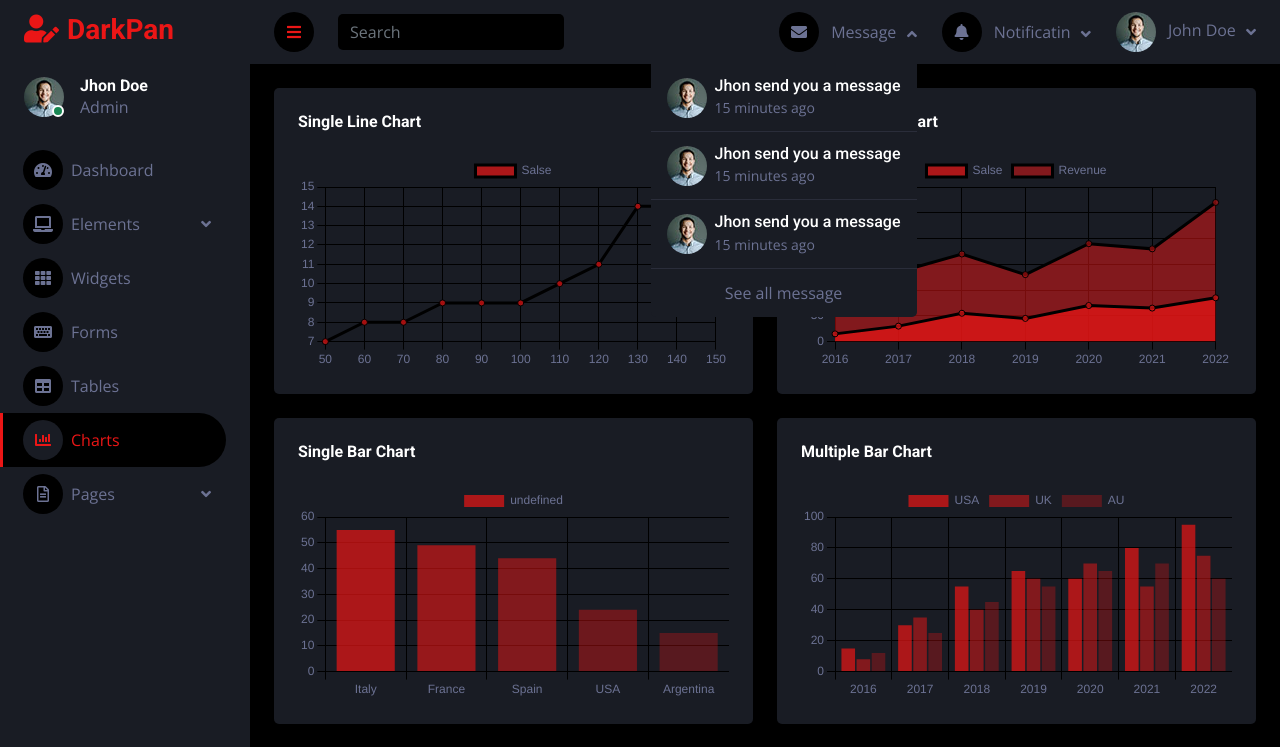
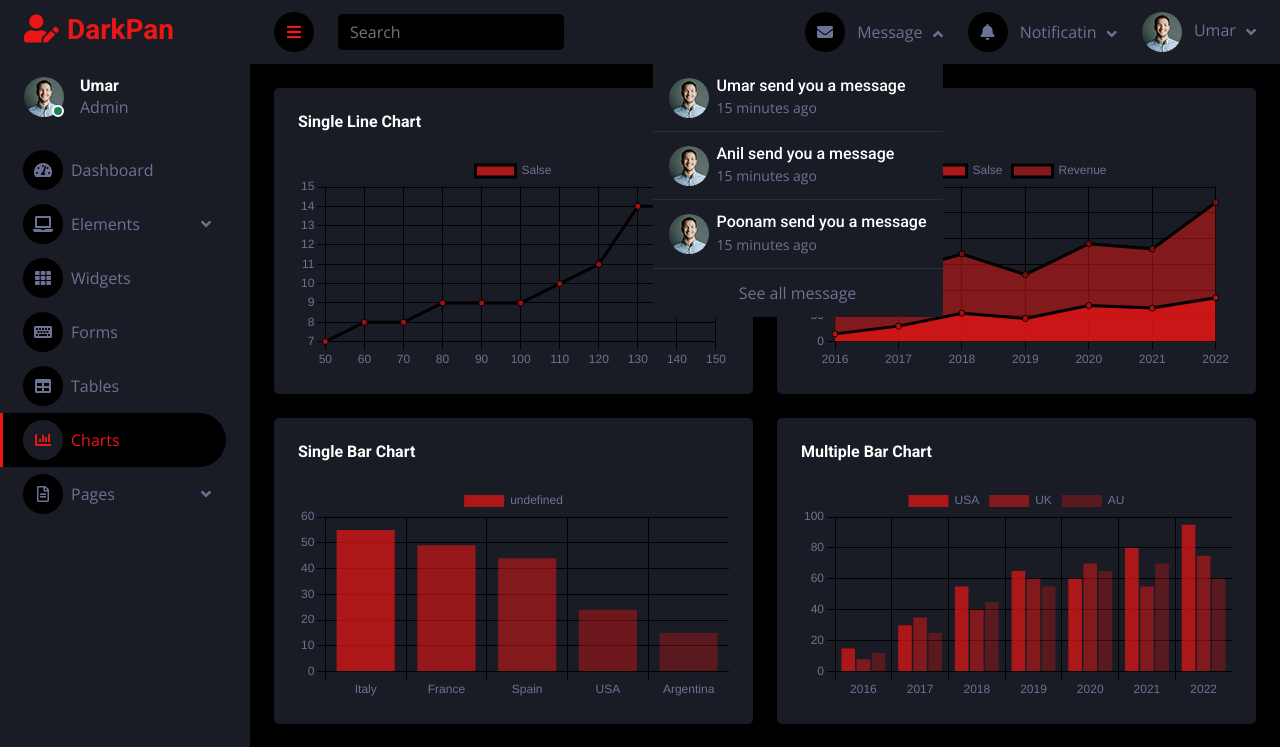
Before and after one commit to umar21-bit/R_B_21, a plain HTML site: page chart.html in a window 1280 px wide. Both pictures are taken after a click on the link "Message". Shown: the top 747 px of the page. Drawn offline with nearby package versions, Linux system fonts and the light colour scheme.

Commit message:
Update chart.html

```diff
--- a/chart.html
+++ b/chart.html
@@ -3,7 +3,7 @@
 
 <head>
     <meta charset="utf-8">
-    <title>DarkPan - Bootstrap 5 Admin Template</title>
+    <title>DarkPan </title>
     <meta content="width=device-width, initial-scale=1.0" name="viewport">
     <meta content="" name="keywords">
     <meta content="" name="description">
@@ -54,7 +54,7 @@
                         <div class="bg-success rounded-circle border border-2 border-white position-absolute end-0 bottom-0 p-1"></div>
                     </div>
                     <div class="ms-3">
-                        <h6 class="mb-0">Jhon Doe</h6>
+                        <h6 class="mb-0">Umar</h6>
                         <span>Admin</span>
                     </div>
                 </div>
@@ -111,7 +111,7 @@
                                 <div class="d-flex align-items-center">
                                     <img class="rounded-circle" src="img/user.jpg" alt="" style="width: 40px; height: 40px;">
                                     <div class="ms-2">
-                                        <h6 class="fw-normal mb-0">Jhon send you a message</h6>
+                                        <h6 class="fw-normal mb-0">Umar send you a message</h6>
                                         <small>15 minutes ago</small>
                                     </div>
                                 </div>
@@ -121,7 +121,7 @@
                                 <div class="d-flex align-items-center">
                                     <img class="rounded-circle" src="img/user.jpg" alt="" style="width: 40px; height: 40px;">
                                     <div class="ms-2">
-                                        <h6 class="fw-normal mb-0">Jhon send you a message</h6>
+                                        <h6 class="fw-normal mb-0">Anil send you a message</h6>
                                         <small>15 minutes ago</small>
                                     </div>
                                 </div>
@@ -131,7 +131,7 @@
                                 <div class="d-flex align-items-center">
                                     <img class="rounded-circle" src="img/user.jpg" alt="" style="width: 40px; height: 40px;">
                                     <div class="ms-2">
-                                        <h6 class="fw-normal mb-0">Jhon send you a message</h6>
+                                        <h6 class="fw-normal mb-0">Poonam send you a message</h6>
                                         <small>15 minutes ago</small>
                                     </div>
                                 </div>
@@ -167,7 +167,7 @@
                     <div class="nav-item dropdown">
                         <a href="#" class="nav-link dropdown-toggle" data-bs-toggle="dropdown">
                             <img class="rounded-circle me-lg-2" src="img/user.jpg" alt="" style="width: 40px; height: 40px;">
-                            <span class="d-none d-lg-inline-flex">John Doe</span>
+                            <span class="d-none d-lg-inline-flex">Umar</span>
                         </a>
                         <div class="dropdown-menu dropdown-menu-end bg-secondary border-0 rounded-0 rounded-bottom m-0">
                             <a href="#" class="dropdown-item">My Profile</a>
@@ -232,9 +232,7 @@
                             &copy; <a href="#">Your Site Name</a>, All Right Reserved.
                         </div>
                         <div class="col-12 col-sm-6 text-center text-sm-end">
-                            <!--/*** This template is free as long as you keep the footer author’s credit link/attribution link/backlink. If you'd like to use the template without the footer author’s credit link/attribution link/backlink, you can purchase the Credit Removal License from "https://htmlcodex.com/credit-removal". Thank you for your support. ***/-->
-                            Designed By <a href="https://htmlcodex.com">HTML Codex</a>
-                            <br>Distributed By: <a href="https://themewagon.com" target="_blank">ThemeWagon</a>
+
                         </div>
                     </div>
                 </div>
```
